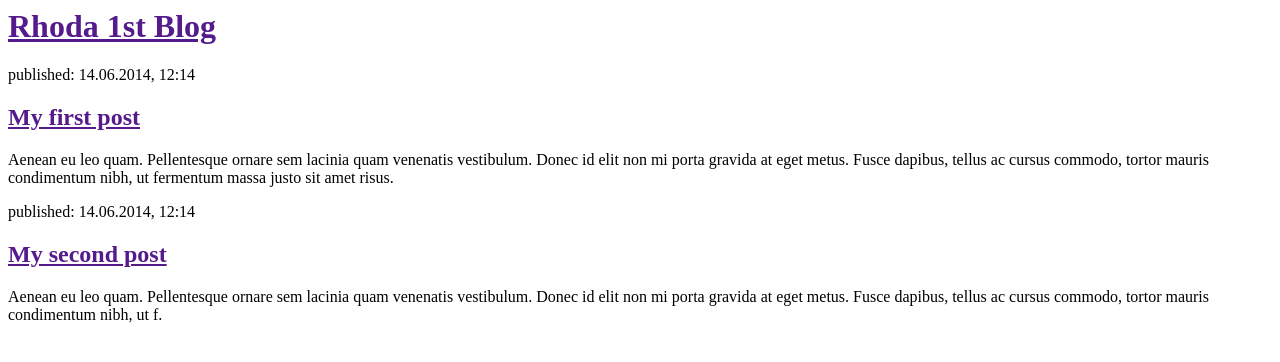
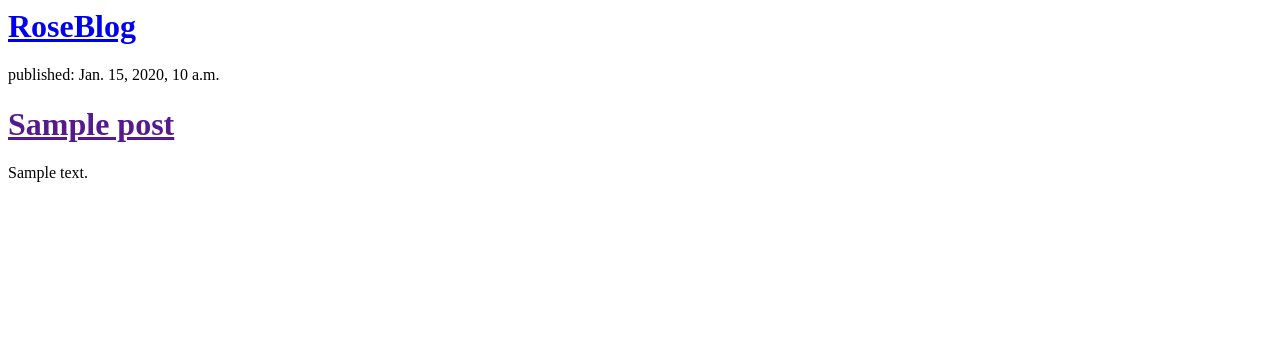
Before and after one commit to bolenton/RoseBlog, a Django app: page / in a window 1280 px wide. Shown: the top 362 px of the page. Run offline with Django 3.2, Linux system fonts and the light colour scheme; tables that the repository leaves empty hold one stand-in row (values such as "Sample post").

Commit message:
Used Django templates instead of static HTML.

```diff
--- a/blog/templates/blog/post_list.html
+++ b/blog/templates/blog/post_list.html
@@ -4,19 +4,15 @@
     </head>
     <body>
         <div>
-            <h1><a href="">Rhoda 1st Blog</a></h1>
-        </div>
+    <h1><a href="/">RoseBlog</a></h1>
+</div>
 
-        <div>
-            <p>published: 14.06.2014, 12:14</p>
-            <h2><a href="">My first post</a></h2>
-            <p>Aenean eu leo quam. Pellentesque ornare sem lacinia quam venenatis vestibulum. Donec id elit non mi porta gravida at eget metus. Fusce dapibus, tellus ac cursus commodo, tortor mauris condimentum nibh, ut fermentum massa justo sit amet risus.</p>
-        </div>
-
-        <div>
-            <p>published: 14.06.2014, 12:14</p>
-            <h2><a href="">My second post</a></h2>
-            <p>Aenean eu leo quam. Pellentesque ornare sem lacinia quam venenatis vestibulum. Donec id elit non mi porta gravida at eget metus. Fusce dapibus, tellus ac cursus commodo, tortor mauris condimentum nibh, ut f.</p>
-        </div>
+{% for post in posts %}
+    <div>
+        <p>published: {{ post.published_date }}</p>
+        <h1><a href="">{{ post.title }}</a></h1>
+        <p>{{ post.text|linebreaks }}</p>
+    </div>
+{% endfor %}
     </body>
 </html>
--- a/blog/views.py
+++ b/blog/views.py
@@ -1,6 +1,6 @@
 from django.shortcuts import render
-
+from .models import Post
 
 def post_list(request):
-
-    return render(request, 'blog/post_list.html', {})
+    posts = Post.objects.filter(published_date__isnull=False).order_by('published_date')
+    return render(request, 'blog/post_list.html', {'posts': posts})
```
